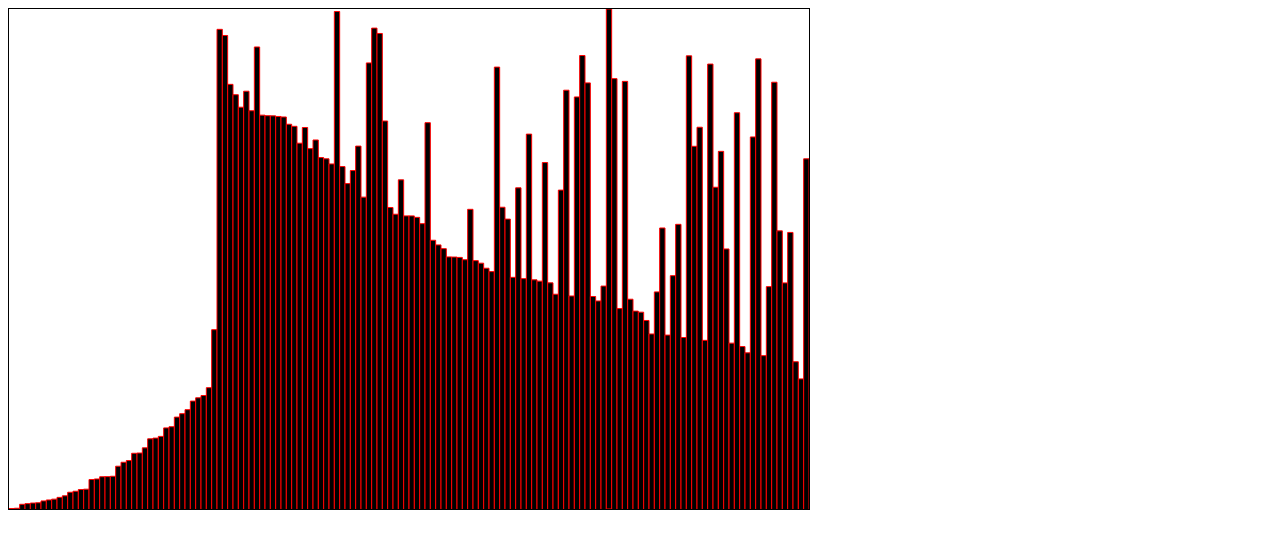
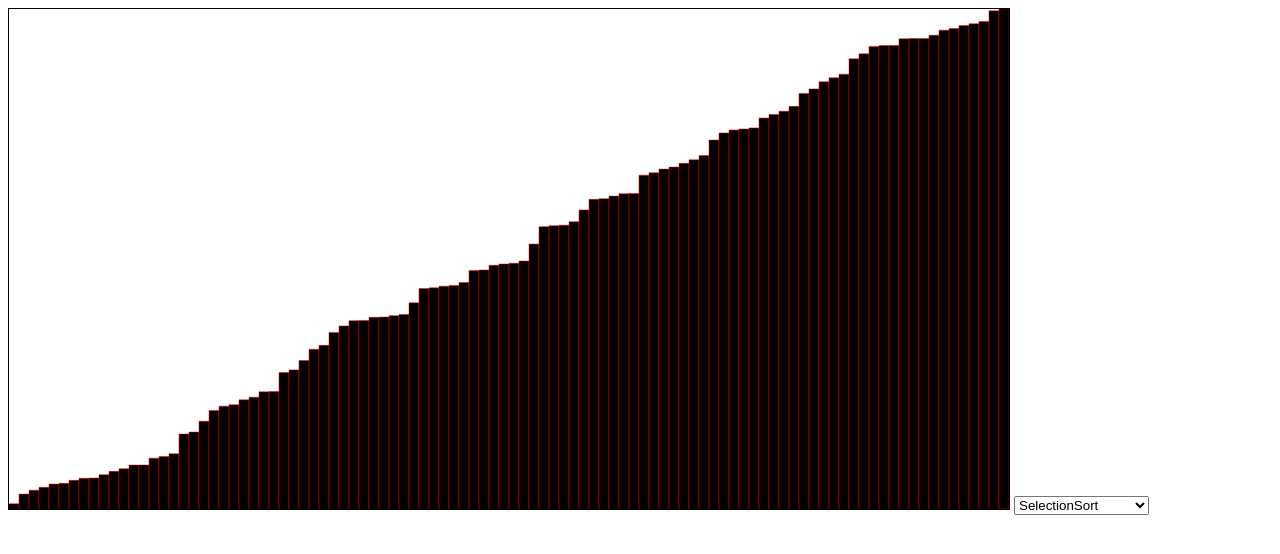
Before and after one commit to visualkhh/toy-sort, a website built with webpack: page typescript/index.html in a window 1280 px wide. Built offline with nearby package versions, Linux system fonts and the light colour scheme.

Commit message:
sort bubble,insert...

```diff
--- a/typescript/index.html
+++ b/typescript/index.html
@@ -5,7 +5,14 @@
     <title>sort</title>
 </head>
 <body>
-    <canvas id="canvas" width="800" height="500" style="border: 1px solid #000000"></canvas>
+    <canvas id="canvas" width="1000" height="500" style="border: 1px solid #000000"></canvas>
+    <select id="sort">
+        <option value="Selection">SelectionSort</option>
+        <option value="SelectionSwap">SelectionSwapSort</option>
+        <option value="Bubble">BubbleSort</option>
+        <option value="Insertion">InsertionSort</option>
+    </select>
+
 </body>
 <script type="text/javascript" src="./dist/bundle.js"></script>
 </html>
--- a/typescript/package.json
+++ b/typescript/package.json
@@ -24,6 +24,7 @@
     "@types/es6-promise": "^3.3.0",
     "path": "^0.12.7",
     "rxjs": "^6.5.3",
+    "rxjs-compat": "^6.5.3",
     "webpack": "^4.41.2",
     "webpack-dev-server": "^3.9.0"
   },
--- a/typescript/src/gui/Draw.ts
+++ b/typescript/src/gui/Draw.ts
@@ -15,9 +15,8 @@ export abstract class Draw {
     }
     public clear() {
         const context = this.context;
-        // this.clearRect(0, 0, this.canvas.width, this.canvas.height);
         context.clearRect(0, 0, this.canvas.width, this.canvas.height);
-        // this.reset();
+        this.reset();
     }
 
     public reset() {
--- a/typescript/src/gui/DrawStick.ts
+++ b/typescript/src/gui/DrawStick.ts
@@ -1,8 +1,6 @@
 import {Draw} from "./Draw";
-import {isNumeric} from "rxjs/internal-compatibility";
-import {timer} from "rxjs";
 export class Stick {
-    constructor(public value: number, public fillStyle= '#000', public strokeStyle= '#f00'){}
+    constructor(public value: number, public fillStyle= '#000000', public strokeStyle= '#f00', public lineWidth= 0.5){}
 }
 export class DrawStick extends Draw {
 
@@ -58,25 +56,16 @@ export class DrawStick extends Draw {
     }
 
     draw(context: CanvasRenderingContext2D) {
-        // console.log('tick->', this.tickCnt);
         this.clear();
-        // context.clearRect(0, 0, this.canvas.width, this.canvas.height);
         for (let i = 0; i < this.sticks.length; i++) {
             const stick = this.sticks[i];
-            // console.log('--1>>', i, stick.value);
             context.strokeStyle = stick.strokeStyle;
-            // console.log('--2>>', i, stick.value);
             context.fillStyle = stick.fillStyle;
-            // console.log('--3>>', i, stick.value);
+            context.lineWidth = stick.lineWidth;
             context.beginPath();
             context.rect(this.getStartStickX(i), this.getStartStickY(stick.value), this.getStickWidth(), this.canvas.height);
-            // console.log('--4>>', i, stick.value);
             context.fill();
-            // console.log('--5>>', i, stick.value);
             context.stroke();
-            // console.log('--6>>', i, stick.value);
-            // context.strokeRect(this.getStartStickX(i), this.getStartStickY(stick.value), this.canvas.height, this.canvas.height);
-            // context.restore();
         }
 
         // timer(100).subscribe(it => this.clear());
--- a/typescript/src/index.ts
+++ b/typescript/src/index.ts
@@ -1,45 +1,53 @@
-import {fromEvent, timer} from "rxjs";
+import {fromEvent, interval, Observable, of, Subscription, timer} from "rxjs";
 import {DrawStick} from "./gui/DrawStick";
-
-const canvas = document.querySelector("#canvas") as HTMLCanvasElement;
-let drawStick = new DrawStick(canvas);
-
-const data = new Array<number>();
-for (let i = 0; i < 150; i++) {
-    data.push(Math.floor(Math.random() * 10001));
-}
+import {SelectionSwapSort} from "./sort/SelectionSwapSort";
+import "rxjs/add/operator/take";
+import "rxjs/add/operator/map";
+import {SelectionSort} from "./sort/SelectionSort";
+import {BubbleSort} from "./sort/BubbleSort";
+import {InsertionSort} from "./sort/InsertionSort";
+import {Sort} from "./sort/Sort";
+import {SortStickSnapshot} from "./sort/SortStickSnapshot";
 
 
-drawStick.stickNumbers = data;
-drawStick.tick();
+let subscription: Subscription;
 
-let tick = 0;
-for (let i = 0; i < data.length; i++) {
-    const at = data[i];
-    for (let j = i; j < data.length; j++) {
-        if (data[i] > data[j]) {
-            tick++;
-            const t = data[i];
-            data[i] = data[j];
-            data[j] = t;
-            const snapshot = data.slice();
-            timer(5 * tick).subscribe(it => {
-                drawStick.stickNumbers = snapshot;
-                console.log('--', drawStick.stickNumbers)
-                drawStick.tick();
-            //
-            })
+const launcher = {
+    run (type: string) {
+        if (subscription) {
+            subscription.unsubscribe();
+        }
+        const canvas = document.querySelector("#canvas") as HTMLCanvasElement;
+        let drawStick = new DrawStick(canvas);
+        const randomData = Sort.getRandomData();
+        drawStick.stickNumbers = randomData;
+        drawStick.tick();
+        let sort: SortStickSnapshot;
+        switch (type) {
+            case('Selection'): sort = new SelectionSort(randomData); break;
+            case('SelectionSwap'): sort = new SelectionSwapSort(randomData); break;
+            case('Bubble'): sort = new BubbleSort(randomData); break;
+            case('Insertion'): sort = new InsertionSort(randomData); break;
+        }
 
-        }
+        const snapshot = sort.getSnapshot();
+        const intervalVal = 1000 / snapshot.length;
+        console.log(type+' Sort milliseconds', sort.milliseconds);
+        const start = new Date().getTime();
+        subscription = interval(intervalVal).take(snapshot.length).map(idx => snapshot[idx]).subscribe(it => {
+            drawStick.sticks = it;
+            drawStick.tick();
+        }, (e) => {}, () => console.log(type+' Complete', new Date().getTime() - start));
     }
 }
 
 
 
-// timer(1000).subscribe(it => {
-//     drawStick.stickNumbers = [23,7,1,2,4,6,8,5,4,4];
-//     drawStick.tick();
-// })
-// fromEvent(window, 'click').subscribe(it => {
-//     alert(1222221441+ new DrawStick(canvas).toString());
-// })
+
+
+
+
+launcher.run(document.querySelector("#sort")['value']);
+fromEvent(document.querySelector("#sort") , 'change').subscribe((it: Event) => {
+    launcher.run(it.target['value']);
+});
--- /dev/null
+++ b/typescript/src/sort/BubbleSort.ts
@@ -0,0 +1,15 @@
+import {SortStickSnapshot} from "./SortStickSnapshot";
+
+export class BubbleSort extends SortStickSnapshot {
+    sort() {
+        for (let i = 0; i < this.data.length; i++) {
+            for (let j = 1; j < this.data.length; j++) {
+                if (this.data[j-1] > this.data[j]) {
+                    this.swap(j-1, j);
+                    this.pushSnapshot(this.data);
+                }
+            }
+        }
+    }
+
+}
--- /dev/null
+++ b/typescript/src/sort/InsertionSort.ts
@@ -0,0 +1,20 @@
+import {SortStickSnapshot} from "./SortStickSnapshot";
+
+export class InsertionSort extends SortStickSnapshot{
+    sort() {
+        for (let i = 1; i < this.data.length; i++) {
+            let key = this.data[i];
+            for (let j = i - 1 ; j >= 0; j--) {
+                // console.log(key, this.data[j], i,  j);
+                if (key < this.data[j]) {
+                    this.swap(j, j+1);
+                    this.pushSnapshot(this.data);
+                }
+            }
+
+            // this.swap(i, choiseIdx);
+            // this.pushSnapshot(this.data);
+        }
+    }
+
+}
--- /dev/null
+++ b/typescript/src/sort/SelectionSort.ts
@@ -0,0 +1,18 @@
+import {SortStickSnapshot} from "./SortStickSnapshot";
+
+export class SelectionSort extends SortStickSnapshot {
+    sort() {
+        for (let i = 0; i < this.data.length; i++) {
+            const at = this.data[i];
+            let choiseIdx = i;
+            for (let j = i; j < this.data.length; j++) {
+                if (this.data[choiseIdx] > this.data[j]) {
+                    choiseIdx = j;
+                }
+            }
+            this.swap(i, choiseIdx);
+            this.pushSnapshot(this.data);
+        }
+    }
+
+}
--- /dev/null
+++ b/typescript/src/sort/SelectionSwapSort.ts
@@ -0,0 +1,15 @@
+import {SortStickSnapshot} from "./SortStickSnapshot";
+
+export class SelectionSwapSort extends SortStickSnapshot{
+    sort() {
+        for (let i = 0; i < this.data.length; i++) {
+            for (let j = i; j < this.data.length; j++) {
+                if (this.data[i] > this.data[j]) {
+                    this.swap(i, j);
+                    this.pushSnapshot(this.data);
+                }
+            }
+        }
+    }
+
+}
--- /dev/null
+++ b/typescript/src/sort/Snaphot.ts
@@ -0,0 +1,5 @@
+export interface Snaphot<T, S> {
+    pushSnapshot(input: Array<T>);
+    getSnapshot(): Array<Array<S>>;
+
+}
--- /dev/null
+++ b/typescript/src/sort/Sort.ts
@@ -0,0 +1,28 @@
+export abstract class Sort {
+
+    constructor(private _data?: Array<number>) {
+        if (!this._data) {
+            this._data = Sort.getRandomData();
+        }
+    }
+
+    get data(): Array<number> {
+        return this._data;
+    }
+
+    abstract sort();
+
+    public swap(fromIdx: number, toIdx: number) {
+        const t = this.data[fromIdx];
+        this.data[fromIdx] = this.data[toIdx];
+        this.data[toIdx] = t;
+    }
+    public static getRandomData(size = 100) {
+        const data = new Array<number>();
+        for (let i = 0; i < size; i++) {
+            data.push(Math.floor(Math.random() * 10001));
+        }
+        return data;
+    }
+
+}
--- /dev/null
+++ b/typescript/src/sort/SortStickSnapshot.ts
@@ -0,0 +1,54 @@
+import {Sort} from "./Sort";
+import {Snaphot} from "./Snaphot";
+import {Stick} from "../gui/DrawStick";
+
+export abstract class SortStickSnapshot extends Sort implements Snaphot<number, Stick> {
+    private _milliseconds: number;
+    private _snapshot: Array<Array<number>>;
+
+    constructor(data?: Array<number>) {
+        super(data);
+        const start = new Date().getTime();
+        this.sort();
+        this._milliseconds = new Date().getTime() - start;
+    }
+
+
+    get milliseconds(): number {
+        return this._milliseconds;
+    }
+
+    pushSnapshot(input: Array<number>, fixIdx?: number) {
+        if (!this._snapshot) {
+            this._snapshot = new Array<Array<number>>();
+        }
+        const cpArray = input.slice();
+        if (undefined != fixIdx) {
+            cpArray['fixIndex'] = fixIdx;
+        }
+        this._snapshot.push(cpArray); //copy array
+    }
+
+    getSnapshot(): Array<Array<Stick>> {
+        const snapshot = new Array<Array<Stick>>();
+        for (let i = 0; this._snapshot && i < this._snapshot.length; i++) {
+            const it = this._snapshot[i];
+            const before = this._snapshot[i - 1]||it;
+
+            const itSnapshot = Array<Stick>();
+            for (let j = 0; j < before.length && j < it.length; j++) {
+                const stick = new Stick(it[j]);
+                if (before[j] != it[j]) {
+                    stick.fillStyle = '#0F0';
+                }
+
+                if (it['fixIndex'] && it['fixIndex'] === j) {
+                    stick.fillStyle = '#0015ff';
+                }
+                itSnapshot.push(stick);
+            }
+            snapshot.push(itSnapshot);
+        }
+        return snapshot;
+    }
+}
```
